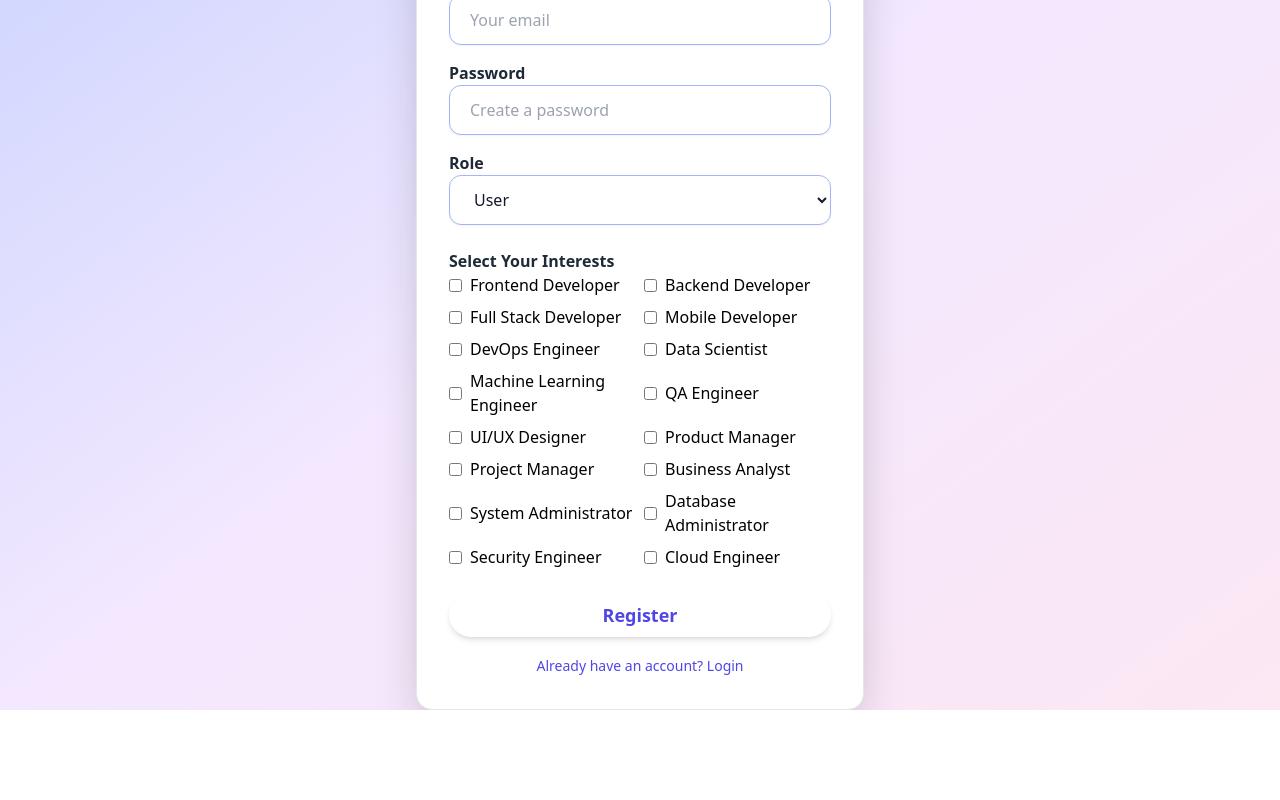
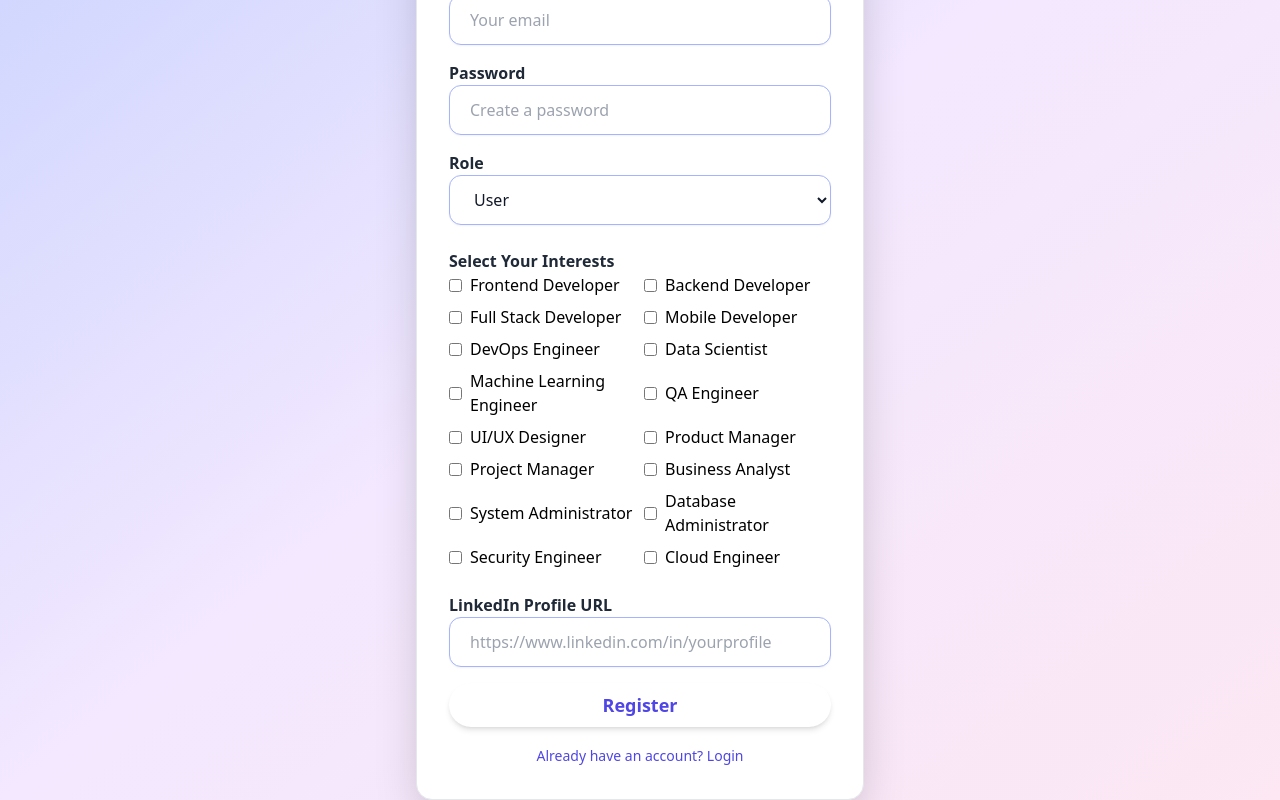
Before and after one commit to PAVANT009/jobify, a React (Create React App) app: page /register in a window 1280 px wide. Shown: the part 314-1114 px from the top of the page. Before the commit the page ends 1024 px from the top, so only its background shows below. Built offline with nearby package versions, Linux system fonts and the light colour scheme.

Commit message:
Update Register.jsx

```diff
--- a/src/pages/Register.jsx
+++ b/src/pages/Register.jsx
@@ -33,6 +33,7 @@ export default function Register() {
     password: "",
     role: "user",
     interests: [],
+    linkedin: "",
   });
   const [error, setError] = useState("");
 
@@ -50,7 +51,7 @@ export default function Register() {
   const handleSubmit = async (e) => {
     e.preventDefault();
     try {
-      await register(form.name, form.email, form.password, form.role, form.interests);
+      await register(form.name, form.email, form.password, form.role, form.interests, form.linkedin);
       showToast("Registration successful!", "success");
       navigate("/dashboard");
     } catch {
@@ -149,6 +150,21 @@ export default function Register() {
           )}
 
           <div className="form-control mb-4">
+            <label className="label">
+              <span className="label-text text-gray-800 font-semibold">LinkedIn Profile URL</span>
+            </label>
+            <input
+              type="url"
+              name="linkedin"
+              value={form.linkedin}
+              onChange={handleChange}
+              className="w-full px-5 py-3 border border-indigo-300 focus:border-indigo-600 focus:ring-2 focus:ring-indigo-100 focus:outline-none rounded-xl bg-white text-gray-900 placeholder-gray-400 shadow-sm transition duration-200"
+              placeholder="https://www.linkedin.com/in/yourprofile"
+              required
+            />
+          </div>
+
+          <div className="form-control mb-4">
             <button type="submit" className="btn btn-sm bg-white text-indigo-600 hover:bg-gray-100 border-none w-full rounded-full py-2 font-semibold text-lg shadow-md transition duration-200">Register</button>
           </div>
 
```
